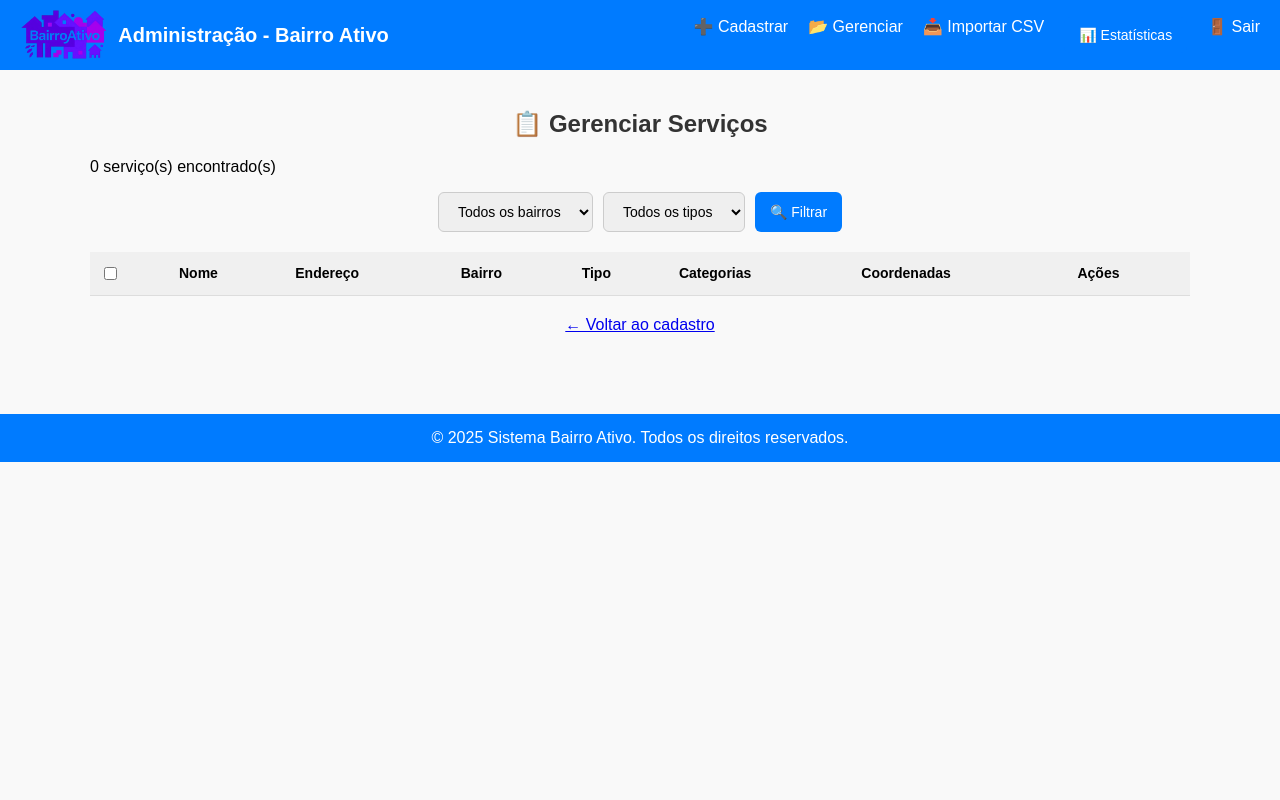
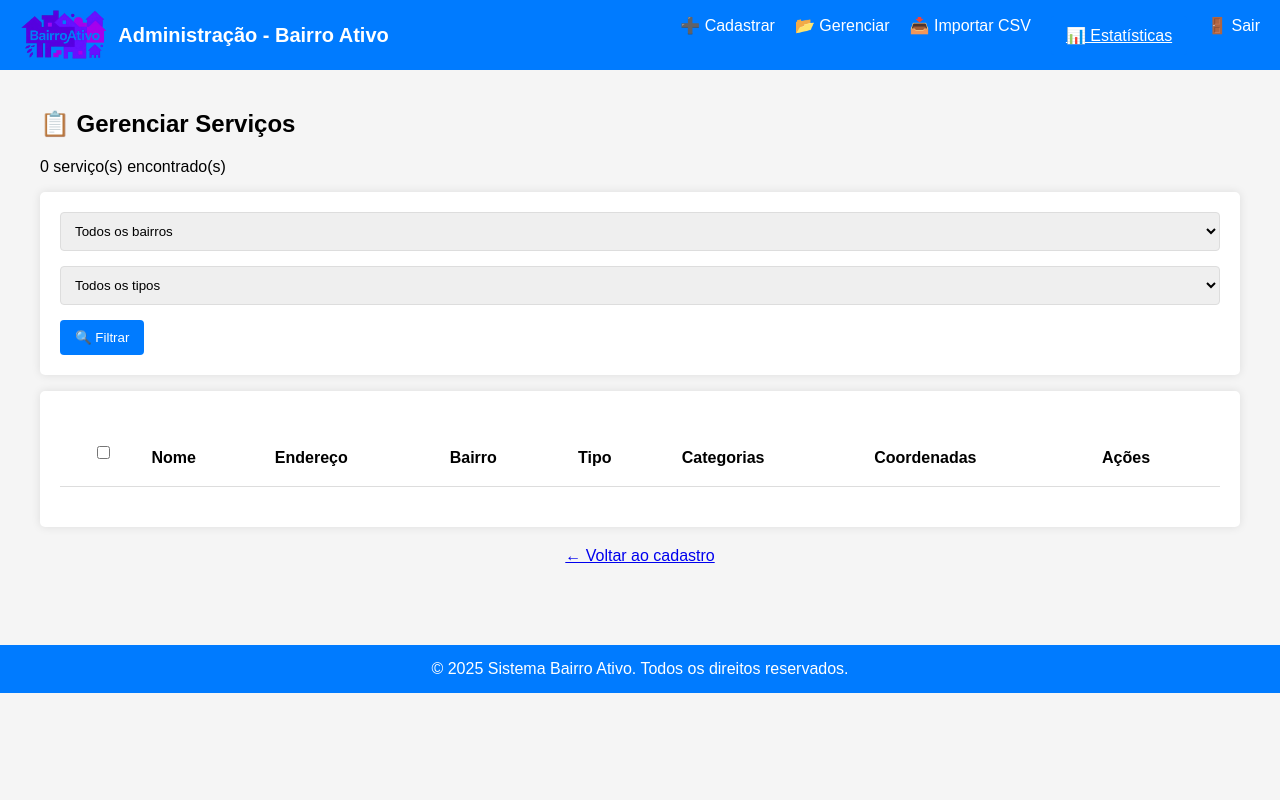
Before and after one commit to leotiag0/bairroativo, a PHP site: page /admin_gerenciar.php in a window 1280 px wide. Run offline with PHP 8.4, Linux system fonts and the light colour scheme; the visitor is signed in with stand-in values (Sample User, id 1); data comes from the database, SQL or seed files in the repository; data that the repository does not hold is empty; a stand-in replaces the project's code that opens the database connection.

Commit message:
CSS admin

```diff
--- a/css/admin.css
+++ b/css/admin.css
@@ -1,154 +1,79 @@
+/* GERAL */
 body {
     font-family: Arial, sans-serif;
-    background: #f9f9f9;
     margin: 0;
+    padding: 0;
+    background-color: #f5f5f5;
 }
 
 .container {
-    max-width: 1100px;
-    margin: auto;
+    max-width: 1200px;
+    margin: 0 auto;
     padding: 20px;
 }
 
-h2 {
-    margin-bottom: 20px;
-    color: #333;
-    text-align: center;
+/* HEADER */
+.admin-header {
+    background: #007bff;
+    color: white;
+    padding: 15px 20px;
+    display: flex;
+    justify-content: space-between;
+    align-items: center;
 }
 
-.filtros {
-    display: flex;
-    flex-wrap: wrap;
-    gap: 10px;
-    margin-bottom: 20px;
-    justify-content: center;
+/* FORMULÁRIOS */
+form {
+    background: white;
+    padding: 20px;
+    border-radius: 5px;
+    box-shadow: 0 0 10px rgba(0,0,0,0.1);
 }
 
-.filtros select, .filtros button, .btn-danger {
-    padding: 10px 15px;
-    font-size: 14px;
-    border: 1px solid #ccc;
-    border-radius: 6px;
+input, textarea, select {
+    width: 100%;
+    padding: 10px;
+    margin-bottom: 15px;
+    border: 1px solid #ddd;
+    border-radius: 4px;
 }
 
-.filtros button, .btn {
+/* BOTÕES */
+.btn {
     background: #007bff;
     color: white;
+    padding: 10px 15px;
+    border: none;
+    border-radius: 4px;
     cursor: pointer;
-    border: none;
-    display: inline-block;
-    transition: background 0.3s ease;
 }
 
-.btn-danger {
-    background: #dc3545;
-    color: white;
-}
-
-.btn:hover {
-    background: #0056b3;
-}
-
-.btn-danger:hover {
-    background: #c82333;
-}
-
-/* Estilos para botões no formato <a> */
-button.btn, a.btn {
-    background: #007bff;
-    color: white;
-    cursor: pointer;
-    border: none;
-    text-decoration: none;
-    padding: 10px 15px;
-    font-size: 14px;
-    border-radius: 6px;
-    display: inline-block;
-    transition: background 0.3s ease;
-}
-
-button.btn:hover, a.btn:hover {
-    background: #0056b3;
-}
-
-/* Botões de perigo (como excluir) */
-button.btn-danger, a.btn-danger {
-    background: #dc3545;
-    color: white;
-    border: none;
-    text-decoration: none;
-    padding: 10px 15px;
-    font-size: 14px;
-    border-radius: 6px;
-    display: inline-block;
-    transition: background 0.3s ease;
-}
-
-button.btn-danger:hover, a.btn-danger:hover {
-    background: #c82333;
-}
-
-/* Estilo de mensagem de sucesso */
-.msg {
-    background: #d4edda;
-    color: #155724;
-    padding: 10px;
-    margin-bottom: 20px;
-    border-radius: 6px;
-    border: 1px solid #c3e6cb;
-    text-align: center;
-}
-
-/* Estilos da tabela */
-.table-responsive {
-    overflow-x: auto;
-}
-
+/* TABELAS */
 table {
     width: 100%;
     border-collapse: collapse;
-    background: white;
+    margin: 20px 0;
 }
 
 th, td {
-    padding: 12px 10px;
+    padding: 12px;
+    text-align: left;
     border-bottom: 1px solid #ddd;
-    text-align: left;
-    font-size: 14px;
 }
 
-th {
-    background: #f0f0f0;
-    font-weight: bold;
+/* MENSAGENS */
+.msg {
+    padding: 10px;
+    margin: 10px 0;
+    border-radius: 4px;
 }
 
-/* Responsividade para dispositivos menores */
-@media (max-width: 768px) {
-    table, thead, tbody, th, td, tr {
-        display: block;
-    }
+.msg-error {
+    background: #ffdddd;
+    color: #d8000c;
+}
 
-    thead {
-        display: none;
-    }
-
-    tr {
-        margin-bottom: 15px;
-        border: 1px solid #ccc;
-        padding: 10px;
-        border-radius: 8px;
-    }
-
-    td {
-        padding: 10px;
-        position: relative;
-    }
-
-    td::before {
-        content: attr(data-label);
-        font-weight: bold;
-        display: block;
-        margin-bottom: 5px;
-        color: #555;
-    }
+.msg-success {
+    background: #ddffdd;
+    color: #007700;
 }
```
